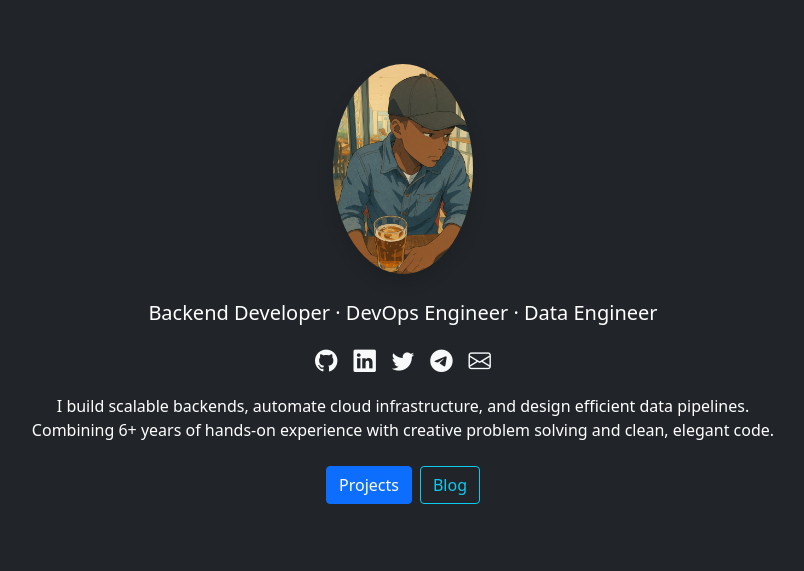
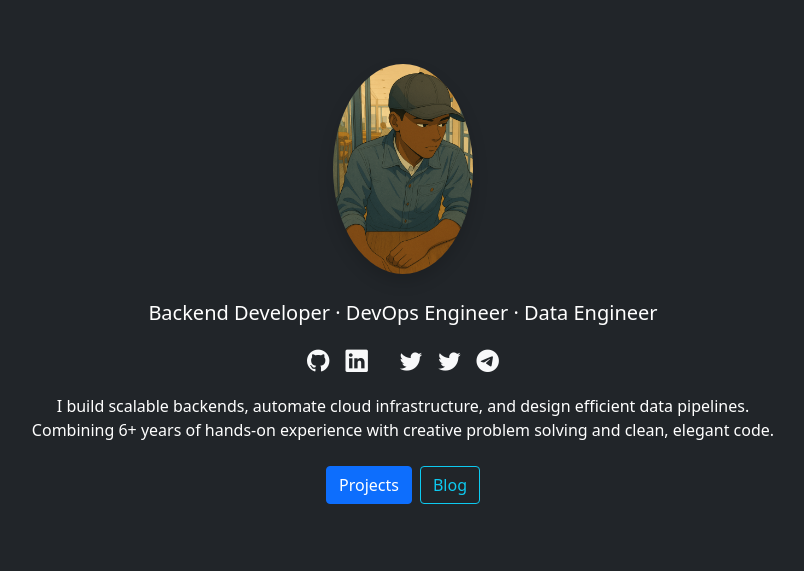
Before and after one commit to 4rn0h/profile, a Flask app: page / in a window 1280 px wide. Shown: the part 56-627 px from the top of the page, without its empty margins (237-1041 px from the left). Run offline with Flask 3, Linux system fonts and the light colour scheme.

Commit message:
p_pic and home update

```diff
--- a/templates/index.html
+++ b/templates/index.html
@@ -9,15 +9,17 @@
         <div class="container">
             <img src="{{ url_for('static', filename='img/profile.png') }}" alt="Okoth Arnold" class="rounded-circle img-fluid mb-4 shadow" style="max-width: 140px;">
 
-            <!--<h1 class="display-5 fw-bold">Okoth Arnold</h1>-->
+
             <p class="lead">Backend Developer · DevOps Engineer · Data Engineer</p>
             <!-- Social Links -->
             <div class="d-flex justify-content-center gap-3 mb-3">
-                <a href="https://github.com/okothouko" class="text-light" title="GitHub"><i class="bi bi-github"></i></a>
-                <a href="https://linkedin.com/in/okothouko" class="text-light" title="LinkedIn"><i class="bi bi-linkedin"></i></a>
+                <a href="https://github.com/4rn0h" class="text-light" title="GitHub"><i class="bi bi-github"></i></a>
+                <a href="https://linkedin.com/in/okoth-a-a403878b" class="text-light" title="LinkedIn"><i class="bi bi-linkedin"></i></a>
+                <a href="https://bitbucket.org/okothouko" class="text-light" title="bitbucket"><i class="bi bi-bitbucket"></i></a>
+                <a href="https://twitter.com/4rn0h" class="text-light" title="Twitter"><i class="bi bi-twitter"></i></a>
                 <a href="https://twitter.com/4rn0h" class="text-light" title="Twitter"><i class="bi bi-twitter"></i></a>
                 <a href="https://t.me/okothouko" class="text-light" title="Telegram"><i class="bi bi-telegram"></i></a>
-                <a href="mailto:o.arnoh@gmail.com" class="text-light" title="Email"><i class="bi bi-envelope"></i></a>
+                <!--<a href="mailto:o.arnoh@gmail.com" class="text-light" title="Email"><i class="bi bi-envelope"></i></a>-->
             </div>
             <p class="mb-4">
                 I build scalable backends, automate cloud infrastructure, and design efficient data pipelines.<br>
@@ -27,7 +29,6 @@
             <!-- CTA Buttons -->
             <div class="d-flex justify-content-center flex-wrap gap-2 mb-4">
                 <a href="{{ url_for('projects') }}" class="btn btn-primary">Projects</a>
-                <!--<a href="{{ url_for('about_me') }}" class="btn btn-outline-light">About Me</a>-->
                 <a href="{{ url_for('blog') }}" class="btn btn-outline-info">Blog</a>
             </div>
 
@@ -35,13 +36,6 @@
         </div>
     </section>
 
-    <!-- Footer -->
-    <!--<footer class="text-center text-white-50 py-3 bg-secondary">
-        <div class="container">
-            <p class="mb-1">© 2022–2025 Okoth Arnold | Crafted with ❤️ using Flask & Bootstrap</p>
-        </div>
-    </footer>
-</div>-->
 
 <!-- Styles -->
 <style>
```
Also changed, not shown: static/img/profile.png.
